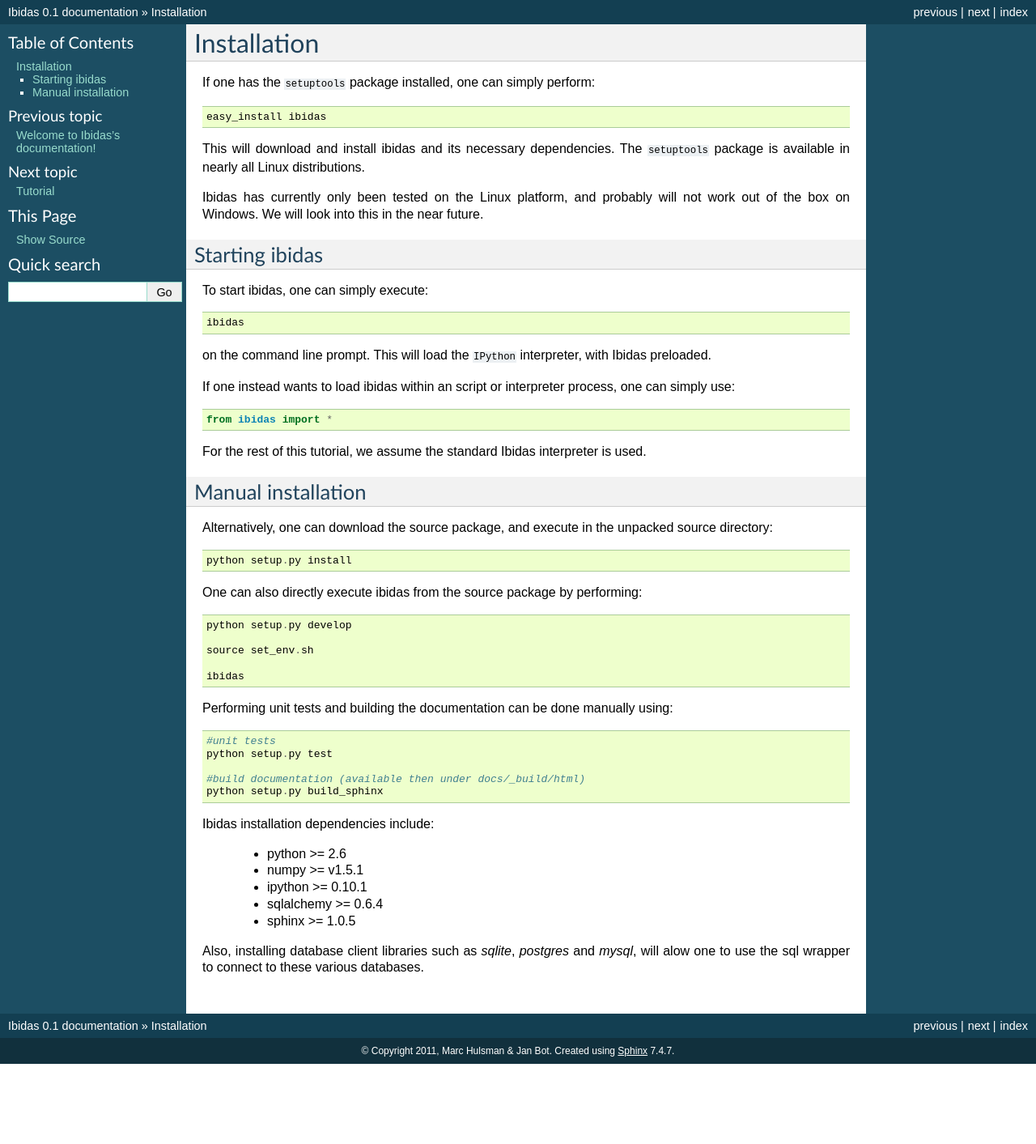
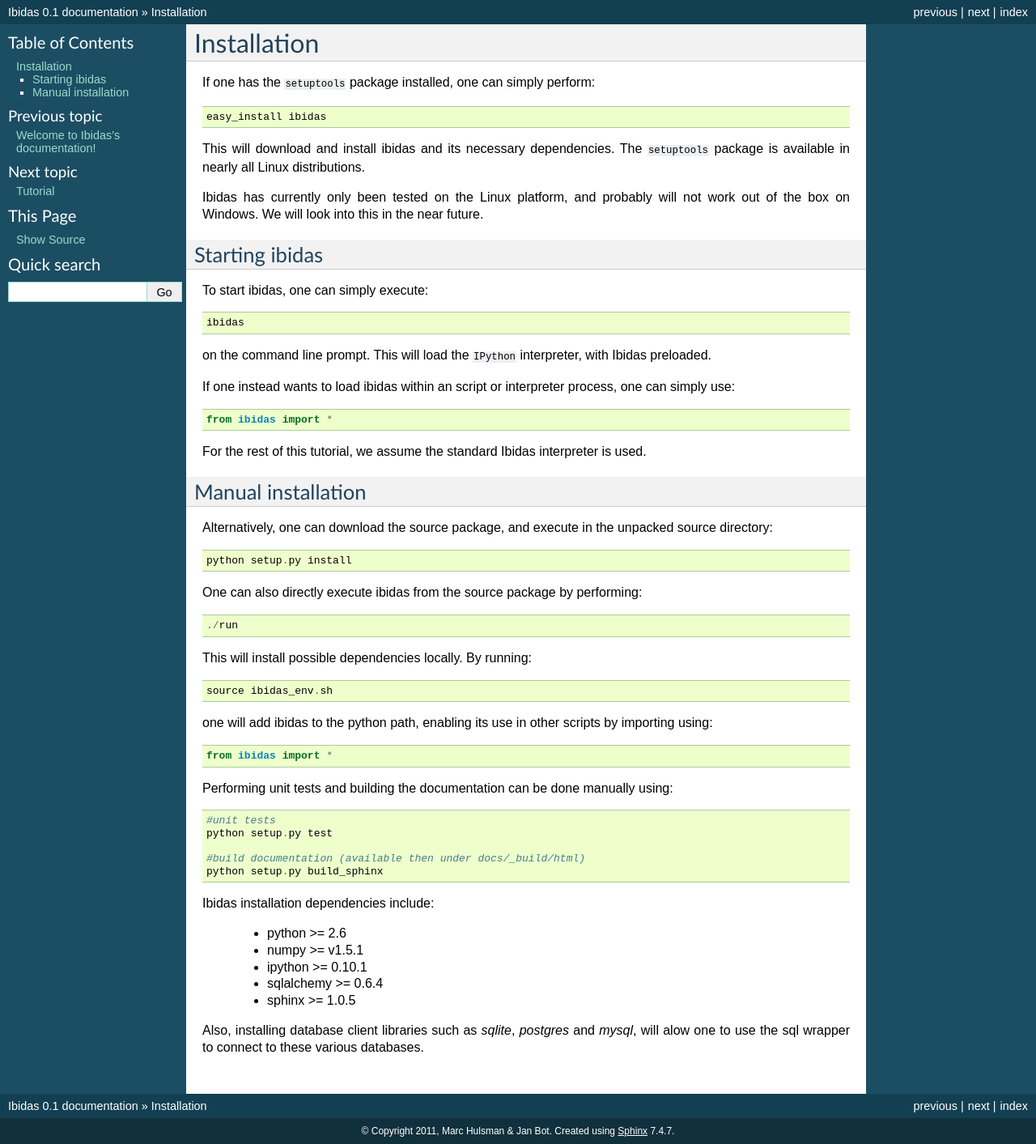
Before and after one commit to mhulsman/ibidas, a Sphinx documentation site: the page built from docs/installation.rst, in a window 1280 px wide. Shown: the whole page at 81% size. Built offline with Sphinx 7.4.7, drawn with Linux system fonts in a browser that asks for light colours; formulas are drawn with MathJax 3; before the commit the page ends 1314 px from its top, so only the background shows below that.

Commit message:
Further simplify starting from source

```diff
--- a/docs/installation.rst
+++ b/docs/installation.rst
@@ -38,11 +38,15 @@ source directory::
 
 One can also directly execute ibidas from the source package by performing::
 
-    python setup.py develop
+    ./run
 
-    source set_env.sh
+This will install possible dependencies locally. By running::
 
-    ibidas
+    source ibidas_env.sh
+
+one will add ibidas to the python path, enabling its use in other scripts by importing using::
+
+    from ibidas import *
 
 Performing unit tests and building the documentation can be done manually using::
 
```
Also changed, not shown: 4 other files.
